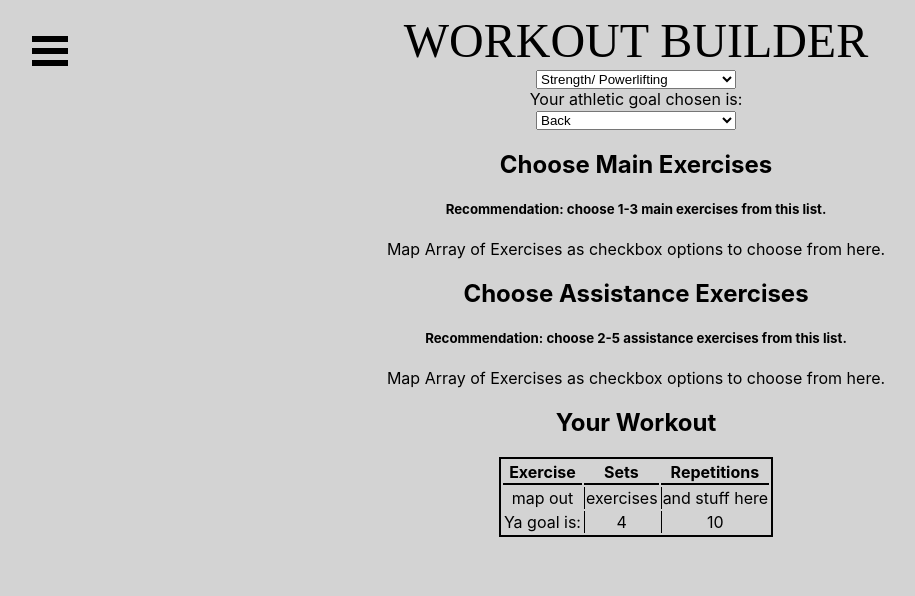
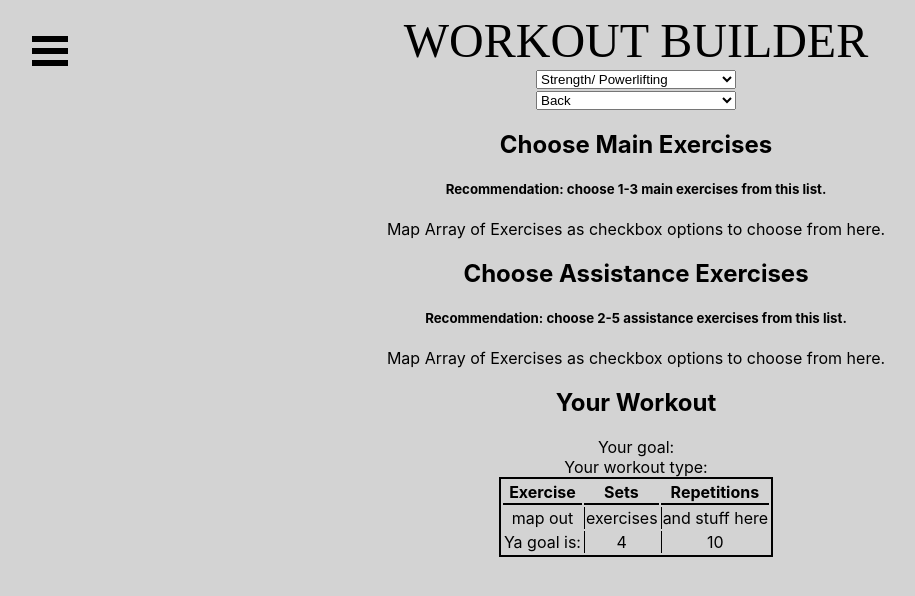
Before and after one commit to Chazz-Michaels/react-workout-builder, a React (Create React App) app: page / in a window 1280 px wide. Shown: the top 596 px of the page, without its empty margins (4-919 px from the left). Built offline with nearby package versions, Linux system fonts and the light colour scheme.

Commit message:
connect SelectWorkoutType to state, and render in YourWorkout. Also add some temporary divs that show the updates in YourWorkout

```diff
--- a/src/App.js
+++ b/src/App.js
@@ -23,7 +23,8 @@ class App extends Component {
       {id: 9, type: "assistance", mg: "chest", name: "Tricep Pushdown"},
       {id: 10, type: "assistance", mg: "back", name: "DB Bicep Curl"}
     ],
-    athleticGoal: []
+    athleticGoal: [],
+    workoutType: []
   }
 
   handleGoalChange = (e) => {
@@ -32,6 +33,11 @@ class App extends Component {
       });
   };
 
+  handleWorkoutTypeChange = (e) => {
+      this.setState({
+        workoutType: e
+      });
+  };
 
   render() {
     const {goalIsStrength} = {goal: "strength", setsMain: 4, setsAssistance: 3, repsMain: 5, repsAssistance: 10};
@@ -45,14 +51,16 @@ class App extends Component {
           <div className="center-me">
             <Brand />
             <SelectAthleticGoal
-                onAthleticGoalChange={this.handleGoalChange} />
-            <SelectWorkoutType />
+              onAthleticGoalChange={this.handleGoalChange} />
+            <SelectWorkoutType
+              onWorkoutTypeChange={this.handleWorkoutTypeChange} />
             <SelectMainExercises />
             <SelectAssistanceExercises />
             <YourWorkout
               displaySetsMain={4}
               displayRepsMain={10}
-              displayGoal={this.state.athleticGoal} />
+              displayGoal={this.state.athleticGoal}
+              displayWorkoutType={this.state.workoutType} />
           </div>
 
           </main>
--- a/src/components/selectAthleticGoal.jsx
+++ b/src/components/selectAthleticGoal.jsx
@@ -32,7 +32,6 @@ class SelectAthleticGoal extends Component {
             value="chisel"> Chisel/ Cut
           </option>
         </select>
-        <div>Your athletic goal chosen is: </div>
       </div>
     );
   }
--- a/src/components/selectWorkoutType.jsx
+++ b/src/components/selectWorkoutType.jsx
@@ -1,12 +1,17 @@
 import React, { Component } from 'react';
 
 class SelectWorkoutType extends Component {
+
+  handleWorkoutType = (e) => {
+    let value = e.target.value;
+    this.props.onWorkoutTypeChange(value);
+  }
 
   render() {
     return (
       <div className="center-me">
         <select
-          >
+          onChange={this.handleWorkoutType}>
           <option
             type="select"
             value="fieldName"
@@ -14,27 +19,22 @@ class SelectWorkoutType extends Component {
           </option>
           <option
             type="select"
-            name="workoutType"
             value="back"> Back
           </option>
           <option
             type="select"
-          name="workoutType"
             value="legs"> Legs
           </option>
           <option
             type="select"
-          name="workoutType"
             value="chest"> Chest
           </option>
           <option
             type="select"
-          name="workoutType"
             value="shoulders"> Shoulders
           </option>
           <option
             type="select"
-          name="workoutType"
             value="totalBody"> Total Body
           </option>
         </select>
--- a/src/components/yourWorkout.jsx
+++ b/src/components/yourWorkout.jsx
@@ -11,6 +11,8 @@ class YourWorkout extends Component {
     return (
       <div className="center-me">
         <h2>Your Workout</h2>
+        <div>Your goal: {this.props.displayGoal}</div>
+        <div>Your workout type: {this.props.displayWorkoutType}</div>
         <table id="your-workout-table" className="center-me">
         <thead>
           <tr>
```
Lines whose indentation alone changed are shown as unchanged.
